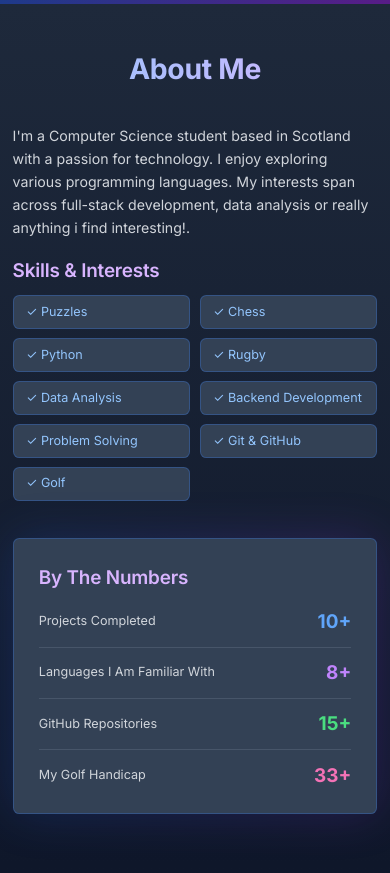
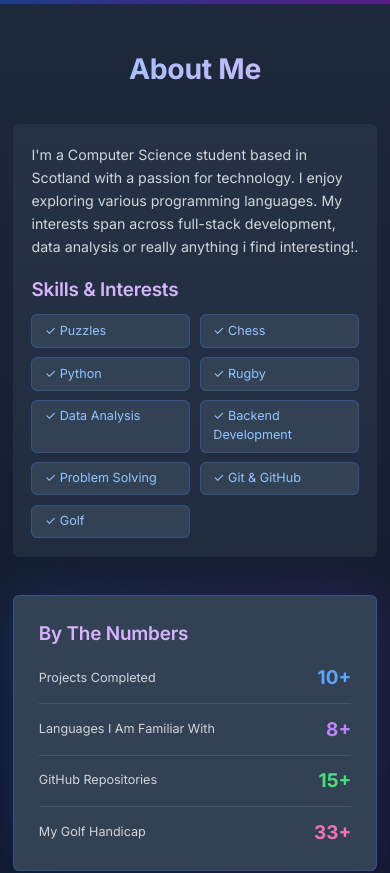
Before and after one commit to CSwan300/CampbellSwanPortfolio, a React (Vite) app: page / in a window 390 px wide. Shown: the part 840-1713 px from the top of the page. Built offline with nearby package versions, Linux system fonts and the light colour scheme; a web font is replaced by a local one.

Commit message:
Fixing Format

```diff
--- a/src/components/About.jsx
+++ b/src/components/About.jsx
@@ -2,23 +2,38 @@ import { personalInfo } from '../data/personalInfo';
 
 const About = () => {
     return (
-        <section id="about" className="py-16 bg-gradient-to-b from-slate-800 to-slate-900 text-white">
+        <section
+            id="about"
+            className="py-16 bg-gradient-to-b from-slate-800 to-slate-900 text-white"
+        >
             <div className="max-w-6xl mx-auto px-4">
                 <h2 className="text-4xl md:text-5xl font-bold mb-12 text-center text-transparent bg-clip-text bg-gradient-to-r from-blue-300 to-purple-300">
                     About Me
                 </h2>
 
-                <div className="grid md:grid-cols-2 gap-12 items-center">
+                <div className="grid md:grid-cols-2 gap-12 items-stretch">
                     {/* Left side - Text */}
-                    <div className="space-y-6">
-                        <p className="text-gray-300 leading-relaxed text-lg">
+                    <div className="flex flex-col justify-between bg-slate-700/40 rounded-lg p-6">
+                        <p className="text-gray-300 leading-relaxed text-lg mb-6">
                             {personalInfo.bio}
                         </p>
 
                         <div className="space-y-4">
-                            <h3 className="text-2xl font-semibold text-purple-300">Skills & Interests</h3>
+                            <h3 className="text-2xl font-semibold text-purple-300">
+                                Skills & Interests
+                            </h3>
                             <ul className="grid grid-cols-2 gap-3">
-                                {['Puzzles', 'Chess', 'Python', "Rugby",'Data Analysis', 'Backend Development', 'Problem Solving', 'Git & GitHub', 'Golf'].map((skill, index) => (
+                                {[
+                                    'Puzzles',
+                                    'Chess',
+                                    'Python',
+                                    'Rugby',
+                                    'Data Analysis',
+                                    'Backend Development',
+                                    'Problem Solving',
+                                    'Git & GitHub',
+                                    'Golf',
+                                ].map((skill, index) => (
                                     <li
                                         key={index}
                                         className="bg-slate-700 px-4 py-2 rounded-lg text-blue-300 border border-blue-500/30 hover:border-blue-500/60 transition"
@@ -31,11 +46,13 @@ const About = () => {
                     </div>
 
                     {/* Right side - Decorative */}
-                    <div className="relative">
+                    <div className="relative flex">
                         <div className="absolute inset-0 bg-gradient-to-r from-blue-600 to-purple-600 rounded-lg blur-xl opacity-20"></div>
-                        <div className="relative bg-slate-700 p-8 rounded-lg border border-blue-500/30">
-                            <h3 className="text-2xl font-semibold mb-6 text-purple-300">By The Numbers</h3>
-                            <div className="space-y-4">
+                        <div className="relative bg-slate-700 p-8 rounded-lg border border-blue-500/30 flex-1 flex flex-col">
+                            <h3 className="text-2xl font-semibold mb-6 text-purple-300">
+                                By The Numbers
+                            </h3>
+                            <div className="space-y-4 flex-1">
                                 <div className="flex justify-between items-center pb-4 border-b border-slate-600">
                                     <span className="text-gray-300">Projects Completed</span>
                                     <span className="text-2xl font-bold text-blue-400">10+</span>
--- a/src/components/Footer.jsx
+++ b/src/components/Footer.jsx
@@ -77,14 +77,6 @@ const Footer = ({ scrollToSection }) => {
                     </div>
 
                     {/* Built With */}
-                    <div>
-                        <h4 className="text-lg font-semibold text-green-300 mb-4">Built With</h4>
-                        <ul className="space-y-2 text-gray-400 text-sm">
-                            <li>⚛️ React</li>
-                            <li>🎨 Tailwind CSS</li>
-                            <li>⚡ Vite</li>
-                        </ul>
-                    </div>
                 </div>
 
                 {/* Divider */}
--- a/src/components/Resume.jsx
+++ b/src/components/Resume.jsx
@@ -2,7 +2,6 @@ import { personalInfo } from '../data/personalInfo';
 
 const Resume = () => {
     const handleDownload = () => {
-        // Create a simple file download link
         const link = document.createElement('a');
         link.href = `/${personalInfo.resumeFile}`;
         link.download = personalInfo.resumeFile;
@@ -18,16 +17,17 @@ const Resume = () => {
                     Resume
                 </h2>
 
-                <div className="flex flex-col lg:flex-row gap-12 items-center">
+                {/* Make columns stretch and share height */}
+                <div className="flex flex-col lg:flex-row gap-12 items-stretch">
                     {/* Left - Content */}
-                    <div className="flex-1 space-y-6">
-                        <div className="bg-slate-700 p-8 rounded-lg border border-blue-500/30">
+                    <div className="flex-1 flex">
+                        <div className="bg-slate-700 p-8 rounded-lg border border-blue-500/30 flex-1 flex flex-col">
                             <h3 className="text-2xl font-semibold mb-4 text-blue-300">Campbell Swan</h3>
                             <p className="text-gray-300 mb-6">
                                 Computer Science (Software Development) student with a strong foundation in software development, data analysis, and emerging technologies.
                             </p>
 
-                            <div className="space-y-6">
+                            <div className="space-y-6 flex-1">
                                 {/* Education Section */}
                                 <div>
                                     <h4 className="text-lg font-semibold text-purple-300 mb-3">Education</h4>
@@ -47,7 +47,7 @@ const Resume = () => {
                                         <li>✓ Data Analysis</li>
                                         <li>✓ Git & GitHub</li>
                                         <li>✓ JVM Languages</li>
-                                        <li>✓ Docker,K8s and DevOps Technologies </li>
+                                        <li>✓ Docker, K8s and DevOps Technologies</li>
                                     </ul>
                                 </div>
                             </div>
@@ -55,9 +55,9 @@ const Resume = () => {
                     </div>
 
                     {/* Right - Download Section */}
-                    <div className="flex-1">
-                        <div className="bg-gradient-to-br from-blue-600 to-purple-600 p-12 rounded-lg shadow-xl transform hover:scale-105 transition duration-300">
-                            <div className="text-center">
+                    <div className="flex-1 flex">
+                        <div className="bg-gradient-to-br from-blue-600 to-purple-600 p-12 rounded-lg shadow-xl transform hover:scale-105 transition duration-300 flex-1 flex flex-col">
+                            <div className="text-center flex-1 flex flex-col justify-center">
                                 <svg className="w-20 h-20 mx-auto mb-6 text-white" fill="none" stroke="currentColor" viewBox="0 0 24 24">
                                     <path strokeLinecap="round" strokeLinejoin="round" strokeWidth={1.5} d="M12 19l9 2-9-18-9 18 9-2zm0 0v-8m0 0l-6 6m6-6l6 6" />
                                 </svg>
```
Also changed, not shown: src/index.css (line endings or trailing spaces).
